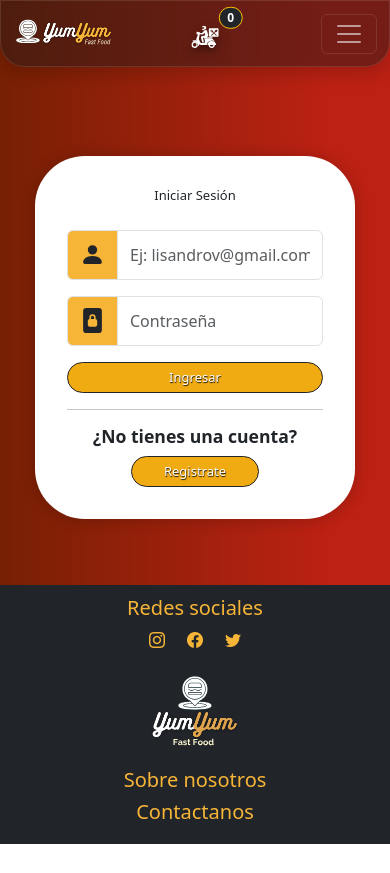
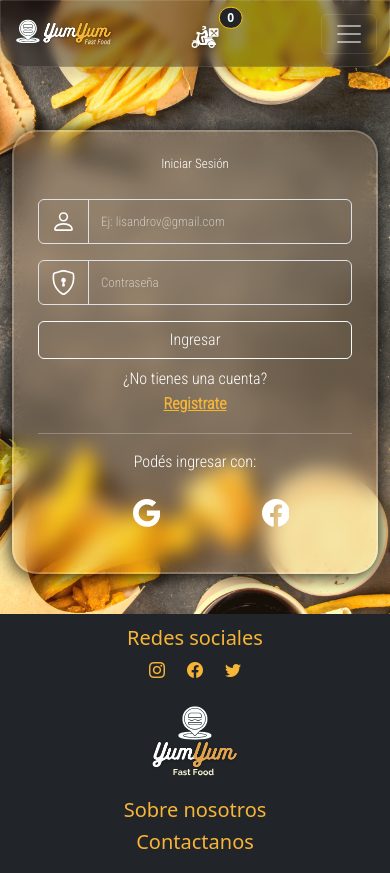
Before and after one commit to lourdesgarciafyl/PF-YumYum-frontend, a React (Vite) app: page /login in a window 390 px wide. Before the commit the page ends 844 px from the top, so only its background shows below. Built offline with nearby package versions, Linux system fonts and the light colour scheme; no server answers.

Commit message:
Se completa nueva UI del Form de Login, se realiza Glasmorfismo.

```diff
--- a/src/components/views/Login.jsx
+++ b/src/components/views/Login.jsx
@@ -1,6 +1,12 @@
 import { Form, Button, Container, Card, InputGroup } from "react-bootstrap";
 import { useForm } from "react-hook-form";
-import { PersonFill, FileLock2Fill } from "react-bootstrap-icons";
+import {
+  EnvelopeAt,
+   Google,
+  Facebook,
+  ShieldLock,
+    Person,
+} from "react-bootstrap-icons";
 import "./../../css/login.css";
 import { loginUsuario } from "../helpers/queriesUsuario";
 import Swal from "sweetalert2";
@@ -41,8 +47,10 @@ const Login = ({ setUsuarioLogueado, carrito }) => {
   };
 
   return (
-    <Container className="mainSection contenedorPrincipal">
-      <Card className="my-5 border-0 contenedor_login  bg-white p-3">
+    <>
+      <section className="mainSection contenedorPrincipal letraRoboto">
+        <Container className="  my-4 ">
+          <Card className="border-0 contenedor_login  bg-white p-2 my-3">
             <Card.Title as="h5" className=" mt-3 text-center">
               Iniciar Sesión
             </Card.Title>
@@ -50,8 +58,11 @@ const Login = ({ setUsuarioLogueado, carrito }) => {
               <Form noValidate onSubmit={handleSubmit(onSubmit)}>
                 <Form.Group className="mb-3" controlId="formEmail">
                   <InputGroup>
-                <InputGroup.Text id="iconoEmail" className="fondoAmarillo">
-                  <PersonFill size={25}></PersonFill>
+                    <InputGroup.Text
+                      id="iconoEmail"
+                      className="bg-transparent text-white"
+                    >
+                      <Person size={25}></Person>
                     </InputGroup.Text>
                     <Form.Control
                       aria-label="Email"
@@ -85,8 +96,11 @@ const Login = ({ setUsuarioLogueado, carrito }) => {
 
                 <Form.Group className="mb-3" controlId="formPassword">
                   <InputGroup>
-                <InputGroup.Text id="iconoPassword" className="fondoAmarillo">
-                  <FileLock2Fill size={25}></FileLock2Fill>
+                    <InputGroup.Text
+                      id="iconoPassword"
+                      className="bg-transparent text-white"
+                    >
+                      <ShieldLock size={25}></ShieldLock>
                     </InputGroup.Text>
                     <Form.Control
                       placeholder="Contraseña"
@@ -110,22 +124,38 @@ const Login = ({ setUsuarioLogueado, carrito }) => {
                   </Form.Text>
                 </Form.Group>
 
-            <Button type="submit" className="btn btn-dark w-100">
+                <Button type="submit" variant="outline-light" className=" w-100  btnIngreso">
                   Ingresar
                 </Button>
               </Form>
-          <hr />
+
               <div className="text-center">
-            <Card.Text as="h6" className="mt-3 subtituloCuenta">
-              ¿No tienes una cuenta?
-            </Card.Text>
-            <Card.Link as={Link} to={"/registro"} className="btn btn-dark w-50">
+                <Card.Text className="mt-2 m-0 p-0">¿No tienes una cuenta?</Card.Text>
+                <Card.Link
+                  as={Link}
+                  to={"/registro"}
+                  className="btn p-0 m-0 fw-bolder text-decoration-underline texto fs-6 letraAmarilla w-50"
+                >
                   Registrate
                 </Card.Link>
+                <hr />
               </div>
+              <Container className="mt-3">
+                <p className="text-center">Podés ingresar con: </p>
+                <ul className="d-flex justify-content-around fs-1  ">
+                  <Link to="/error404">
+                    <Google color="white"></Google>
+                  </Link>
+                  <Link to="/error404">
+                    <Facebook color="white"></Facebook>
+                  </Link>
+                </ul>
+              </Container>
             </Card.Body>
           </Card>
         </Container>
+      </section>{" "}
+    </>
   );
 };
 
--- a/src/css/login.css
+++ b/src/css/login.css
@@ -1,97 +1,71 @@
 .contenedorPrincipal {
+  background-image: url("../assets/FondoPantalla.png");
+  background-size: cover;
+  background-attachment: fixed;
+  background-position: center center;
   display: flex;
-  flex-direction: column;
-  justify-content: center;
   align-items: center;
-  height: 100%;
 }
 
 .contenedor_login {
+  background-color: #bb5f151d !important;
   margin: 0 auto;
-  width: 15rem;
-  background: transparent;
-  border-radius: 50px !important;
-  box-shadow: 0 1px 1rem rgba(0, 0, 0, 0.2);
-}
+  width: 23rem;
+  border-radius: 25px !important;
+  box-shadow: 0 1px 20px rgba(0, 0, 0, 1);
+  backdrop-filter: blur(10px);
+  border: 2px rgba(255, 255, 255, 0.21) solid !important;
+  color: white;
 
-.form-control:focus {
-  -webkit-text-fill-color: #d8572a;
-  box-shadow: 0 0 0 0.25rem #f7b538 !important;
-  border-color: transparent;
-}
-.fondoIconoInput {
-  background-color: #8d99ae !important;
 }
 
 .inputFormulario {
   width: 100%;
   padding-block: 1rem;
   background: transparent;
-  color: #2b2d42;
-  height: 50px;
+  color: #ffffff;
+  height: 65px;
 }
 
-.botonIngresar {
-  margin-top: 2rem;
-  display: block;
-  width: 100%;
-  background-color: #8d99ae;
-  text-decoration: none;
-  color: #2b2d42;
-  padding: 1rem 2rem;
-  border: 2px solid #8d99ae;
-  border-radius: 10px;
-  text-align: center;
-  font-size: 1rem;
-  font-weight: 900;
-  text-transform: uppercase;
-  transition-property: background-color;
-  transition-duration: 0.3s;
+.inputFormulario::placeholder {
+  color: rgba(255, 255, 255, 0.57);
 }
 
-.botonIngresar:hover {
-  background-color: #f7b538;
-  border: 2px solid #d8572a;
+
+.text-danger {
+  color: rgb(255, 196, 0) !important;
+  font-size: 12px;
+  letter-spacing: 0.1px;
 }
 
-.subtituloCuenta {
-  font-size: 1rem;
-  font-weight: 700;
+.inputFormulario:focus {
+  background: transparent;
+  color: aliceblue;
 }
 
-.linkRegistrate {
-  color: #2b2d42;
-  margin-top: 10px;
-  display: inline-block;
-  text-decoration: none;
-  border-radius: 20px;
-  padding: 10px 9px;
-  text-transform: uppercase;
-  font-size: 1rem;
-  font-weight: 700;
-  transition-property: background-color;
-  transition-duration: 0.3s;
+.btnIngreso:hover {
+  background-color: #f7b538!important;
+
 }
 
-.linkRegistrate:hover {
-  background-color: #f7b538;
-  color: white;
-}
 
-@media screen and (min-width: 350px) {
+
+@media screen and (max-width: 640px) {
   .contenedor_login {
-    width: 20rem;
+    width: 100%;
   }
-  .botonIngresar {
-    font-size: 1.2rem;
-    font-weight: 900;
+
+  .text-decoration-underline {
+    font-size: 14px;
   }
-  .subtituloCuenta {
-    font-size: 1.1rem;
-    font-weight: 700;
-  }
-  .linkRegistrate {
-    font-size: 1.2rem;
-    font-weight: 700;
+
+  .inputFormulario {
+    width: 100%;
+    padding-block: 1rem;
+    background: transparent;
+    color: #ffffff;
+    height: 45px;
+    font-size: 13px;
+
   }
 }
```
Also changed, not shown: src/assets/FondoPantalla.png (added). Lines whose indentation alone changed are shown as unchanged.
